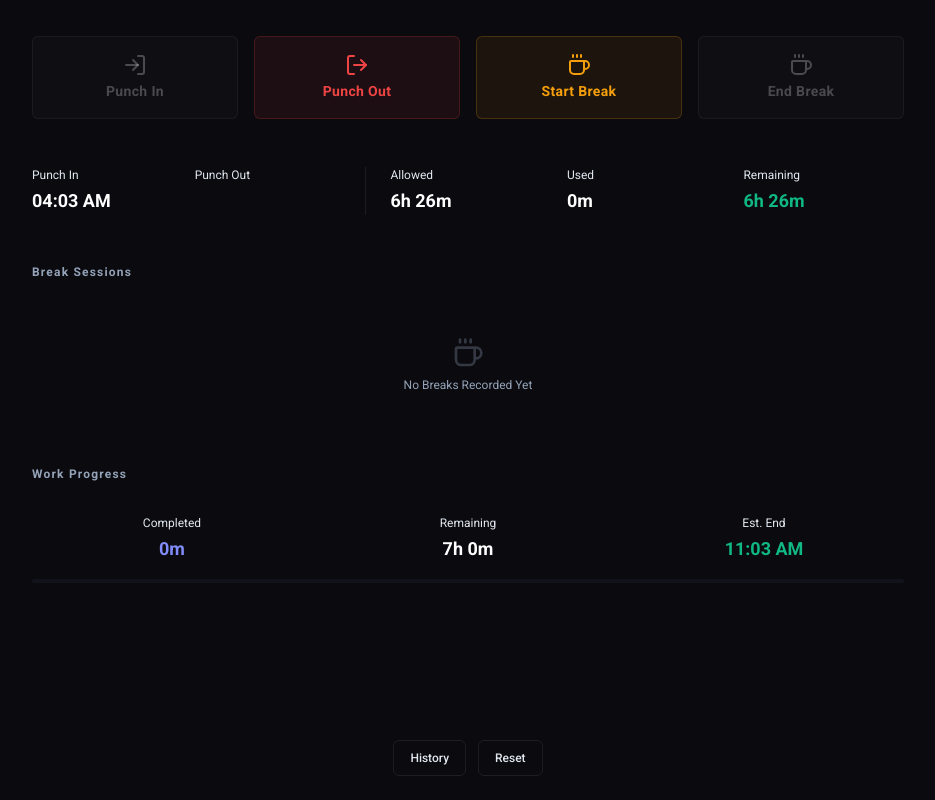
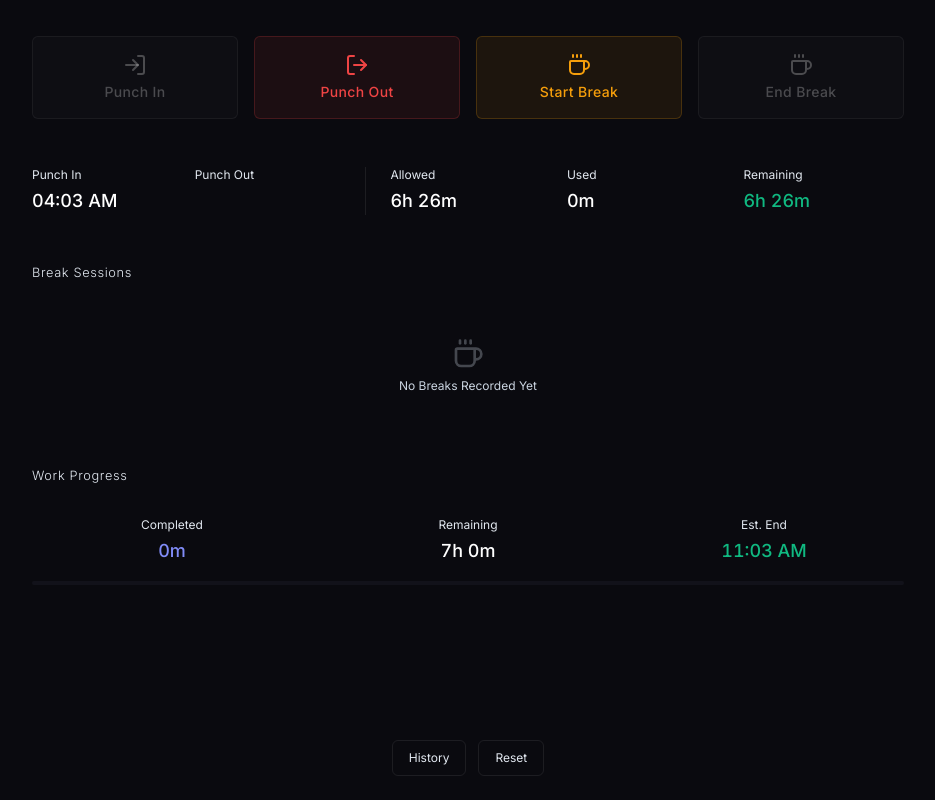
Before and after one commit to abinandd/time-tracker, a React (Vite) app: page / in a window 1280 px wide. Both pictures are taken after a click on the button "Punch In". Shown: the whole page, without its empty margins (172-1107 px from the left). Built offline with nearby package versions, Linux system fonts and the light colour scheme.

Commit message:
style: replace Roboto with Inter, update typography scales, and refine UI color variables

```diff
--- a/src/index.css
+++ b/src/index.css
@@ -1,5 +1,11 @@
-@import url('https://fonts.googleapis.com/css2?family=Roboto:wght@300;400;500;700&display=swap');
+@import url('https://fonts.googleapis.com/css2?family=Inter:wght@300;400;500;600;700&display=swap');
 @import "tailwindcss";
+
+@theme {
+  --font-weight-bold: 600;
+  --font-weight-semibold: 500;
+  --font-weight-medium: 400;
+}
 
 :root {
   --bg-primary: #0a0a0f;
@@ -17,7 +23,7 @@
   --danger-glow: rgba(239, 68, 68, 0.3);
   --text-primary: #ffffff;
   --text-secondary: #e2e8f0;
-  --text-muted: #94a3b8;
+  --text-muted: #cbd5e1;
   --border: rgba(255, 255, 255, 0.08);
   --border-hover: rgba(255, 255, 255, 0.15);
 }
@@ -31,7 +37,7 @@ html {
 }
 
 body {
-  font-family: 'Roboto', sans-serif;
+  font-family: 'Inter', sans-serif;
   background: var(--bg-primary);
   color: var(--text-primary);
   min-height: 100vh;
@@ -42,7 +48,7 @@ body {
 }
 
 .font-mono {
-  font-family: 'Roboto', sans-serif !important;
+  font-family: 'Inter', sans-serif !important;
   font-variant-numeric: tabular-nums;
 }
 
@@ -72,7 +78,7 @@ body {
   justify-content: center;
   padding: 1rem 1.5rem;
   border-radius: 6px;
-  font-weight: 600;
+  font-weight: 500;
   font-size: 0.875rem;
   letter-spacing: 0.025em;
   transition: all 0.2s cubic-bezier(0.4, 0, 0.2, 1);
@@ -246,7 +252,7 @@ body {
 .time-display {
   font-family: 'JetBrains Mono', monospace;
   font-size: clamp(2.2rem, 10vw, 4.2rem);
-  font-weight: 700;
+  font-weight: 600;
   color: var(--text-primary);
   white-space: nowrap;
 }
@@ -334,10 +340,10 @@ body {
 
 /* Section title */
 .section-title {
-  font-size: 0.75rem;
-  font-weight: 600;
-  letter-spacing: 0.1em;
-  color: var(--text-muted);
+  font-size: 0.8rem;
+  font-weight: 300;
+  letter-spacing: 0.05em;
+  color: var(--text-secondary);
   margin-bottom: 1rem;
 }
 
@@ -349,7 +355,7 @@ body {
   padding: 0.15rem 0.45rem;
   border-radius: 6px;
   font-size: 0.7rem;
-  font-weight: 600;
+  font-weight: 500;
   white-space: nowrap;
 }
 
@@ -615,7 +621,7 @@ body {
   padding: 0.5rem 1rem;
   border-radius: 6px;
   font-size: 0.75rem;
-  font-weight: 500;
+  font-weight: 400;
   background: transparent;
   border: 1px solid var(--border);
   color: var(--text-secondary);
@@ -691,10 +697,10 @@ body {
   display: flex;
   align-items: center;
   gap: 0.5rem;
-  font-size: 0.7rem;
-  font-weight: 700;
-  letter-spacing: 0.1em;
-  color: var(--text-muted);
+  font-size: 0.75rem;
+  font-weight: 400;
+  letter-spacing: 0.05em;
+  color: var(--text-secondary);
   margin-bottom: 0.875rem;
   padding-bottom: 0.5rem;
 }
@@ -715,7 +721,7 @@ body {
   padding: 0.625rem 1rem;
   text-align: left;
   font-size: 0.65rem;
-  font-weight: 600;
+  font-weight: 500;
   letter-spacing: 0.1em;
   color: var(--text-muted);
   border-bottom: 1px solid rgba(255, 255, 255, 0.06);
@@ -757,7 +763,7 @@ body {
   background: rgba(99, 102, 241, 0.15);
   color: var(--accent-secondary);
   font-size: 0.75rem;
-  font-weight: 700;
+  font-weight: 600;
   display: inline-flex;
   align-items: center;
   justify-content: center;
@@ -814,7 +820,7 @@ body {
   padding: 0.75rem 1.25rem;
   border-radius: 10px;
   font-size: 0.85rem;
-  font-weight: 500;
+  font-weight: 400;
   font-family: 'Plus Jakarta Sans', sans-serif;
   pointer-events: auto;
   backdrop-filter: blur(12px);
```
